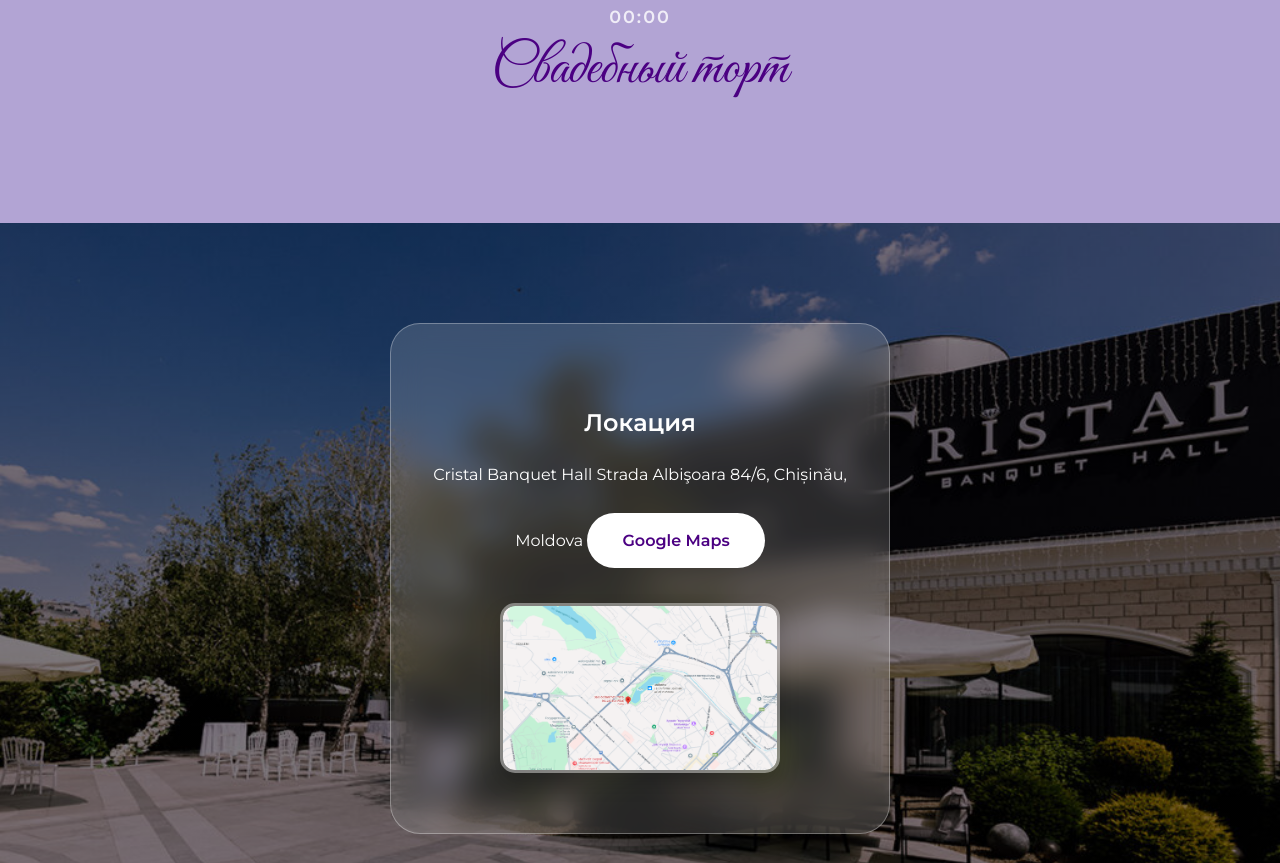
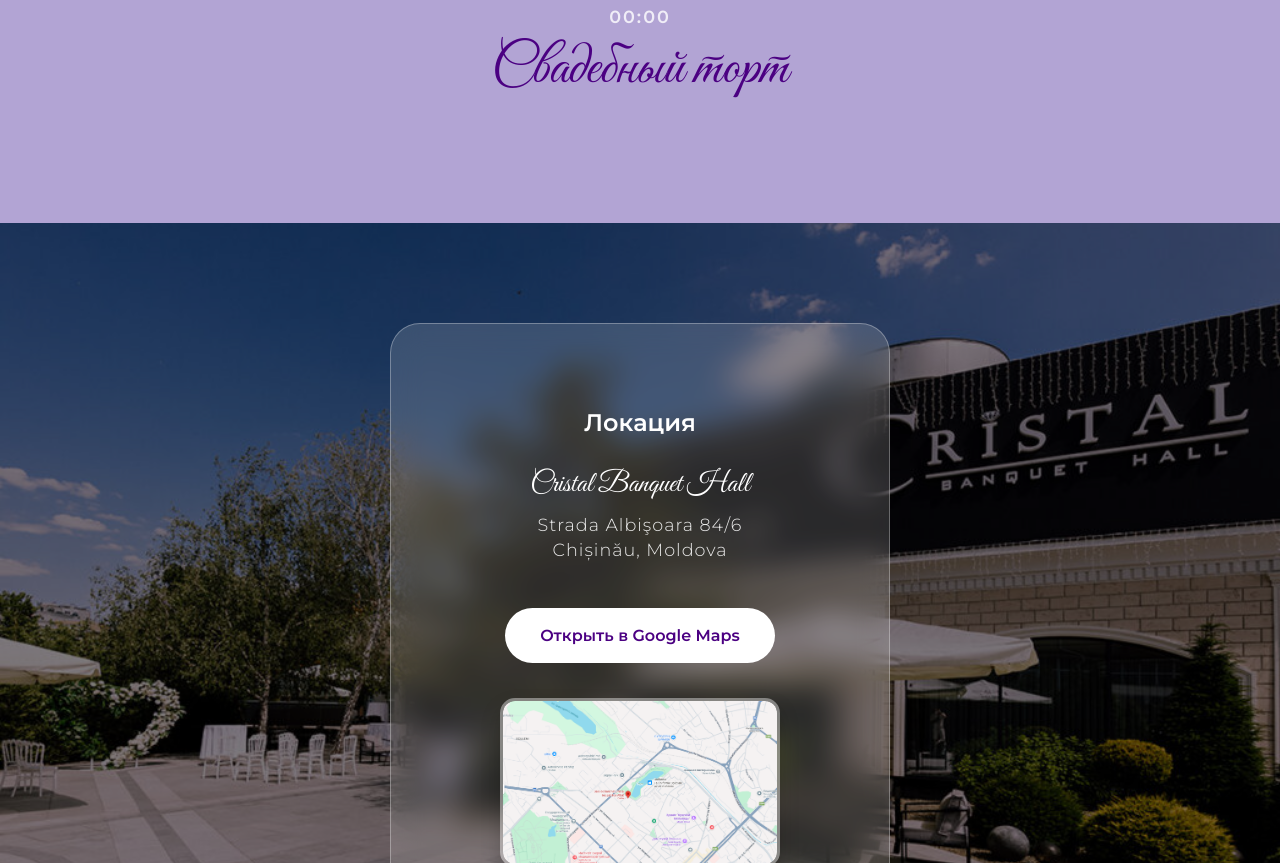
Before and after one commit to Chetric/Wedding, a plain HTML site: page index.html in a window 1280 px wide. Shown: the part 3149-4012 px from the top of the page. Drawn offline with Linux system fonts and the light colour scheme.

Commit message:
Add files via upload

```diff
--- a/index.html
+++ b/index.html
@@ -27,7 +27,7 @@
             Ваш браузер не поддерживает видео.
         </video>
         <div class="video-caption">
-            <h3>Наше начало...</h3>
+            <h3>Тот самый момент</h3>
         </div>
     </div>
 </section>
@@ -43,7 +43,7 @@
             </div>
             <div class="program-item">
                 <span class="p-time">18:00</span>
-                <span class="p-text">Торжественная церемония</span>
+                <span class="p-text">Начало праздника</span>
             </div>
             <div class="program-item">
                 <span class="p-time">19:00</span>
@@ -64,9 +64,14 @@
 <section class="section location-bg">
     <div class="glass-card">
         <h2>Локация</h2>
-        <span class="venue-name">Cristal Banquet Hall</span>
-        <span class="venue-address">Strada Albişoara 84/6, Chișinău, Moldova</span>
-        <a href="https://www.google.com/maps/search/?api=1&query=Crystal+Banquet+Hall+Chisinau" target="_blank" class="map-btn">Google Maps</a>
+
+        <div class="venue-info">
+            <div class="venue-name">Cristal Banquet Hall</div>
+            <div class="venue-address">Strada Albişoara 84/6</div>
+            <div class="venue-city">Chișinău, Moldova</div>
+        </div>
+
+        <a href="https://maps.google.com/?q=Albișoara+84/6,+Chișinău" target="_blank" class="map-btn">Открыть в Google Maps</a>
 
         <div class="image-maps">
             <img src="Banquet_Hall_Maps.png" alt="Карта" class="map-thumbnail">
--- a/style.css
+++ b/style.css
@@ -185,6 +185,25 @@ h1 { font-family: 'Great Vibes', cursive; font-size: clamp(3.5rem, 10vw, 6rem);
     width: 100%;
 }
 
+.venue-info {
+    margin-bottom: 20px;
+}
+
+.venue-name {
+    font-size: 1.8rem;
+    font-family: 'Great Vibes', cursive; /* Сделаем название красивым шрифтом */
+    color: #ffffff;
+    margin-bottom: 5px;
+}
+
+.venue-address, .venue-city {
+    font-size: 1.1rem;
+    font-weight: 300;
+    color: rgba(255, 255, 255, 0.9);
+    letter-spacing: 1px;
+    line-height: 1.4;
+}
+
 .image-maps {
     margin-top: 25px;
     width: 100%;
```
